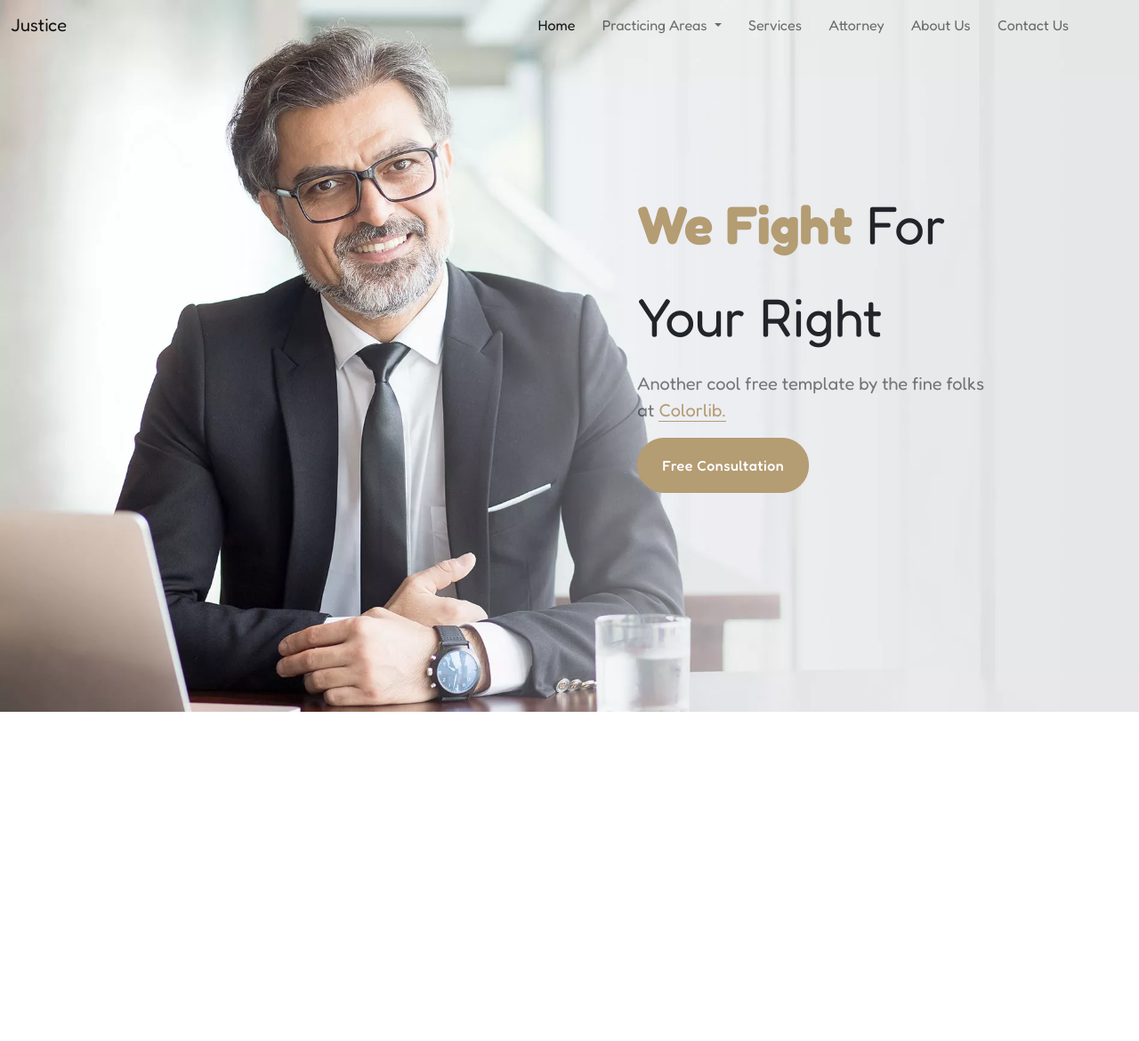
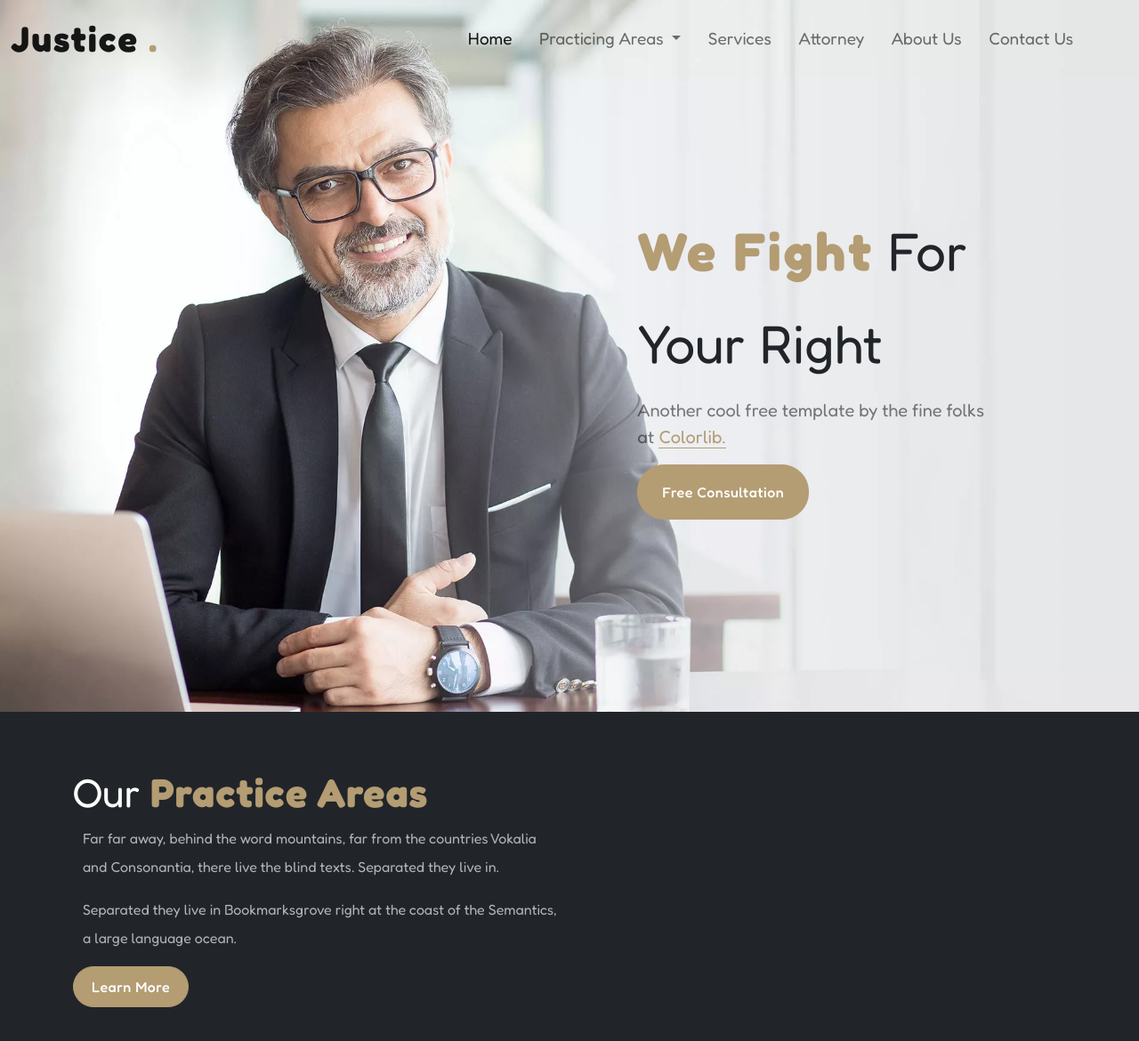
Before and after one commit to ammarahm69/Justice-App, a plain HTML site: page index.html in a window 1280 px wide. Shown: the whole page at 89% size. Before the commit the page ends 800 px from the top, so only its background shows below. Drawn offline with nearby package versions, Linux system fonts and the light colour scheme.

Commit message:
hero-sction added

```diff
--- /dev/null
+++ b/css/repnsive.css
@@ -0,0 +1,26 @@
+@media screen and (min-width:280px) and (max-width:350px) {
+    .fight h1{
+        font-size: 40px;
+    }
+    .mt-4{
+        font-size: 15px;
+        color: rgba(0, 0, 0, 0.5);
+        width: 80%;
+    }
+    .text-prim {
+        font-size: 50px;
+
+        font-weight: 700;
+        color: #b49c73!important;
+    }
+    .btn-secondary{
+        padding: 14px 23px !important;
+        border-radius: 30px !important;
+        background-color:#b49c73!important;
+        border-color: #b49c73!important;
+        font-weight: 500!important;
+        letter-spacing: 0.5px !important;
+        /* color: black !important; */
+
+    }
+}
--- a/css/style.css
+++ b/css/style.css
@@ -3,7 +3,7 @@
     padding: 0;
     box-sizing: border-box;
     font-family: 'Fredik';
-    /* border: 1px solid rgb(8, 8, 8); */
+    /* border: 1px solid red; */
 }
 @font-face {
     font-family: Fredik;
@@ -12,8 +12,17 @@
 ul{
     margin-right: 5%;
 }
+.navbar-brand{
+    font-size: 40px !important;
+    font-weight: 700 !important;
+    letter-spacing: 2px !important;
+}
+.navbar-brand span{
+    color: #b49c73;
+}
 ul li{
     padding-left: 0.9rem;
+    font-size: 19px;
 
 }
 .hero{
@@ -39,6 +48,7 @@ ul li{
 .text-prim {
     font-weight: 700;
     color: #b49c73!important;
+    letter-spacing: 3px !important;
 }
 .mt-4{
     font-size: 20px;
@@ -53,10 +63,40 @@ ul li{
 .btn-secondary{
     padding: 18px 27px !important;
     border-radius: 30px !important;
-    background-color: #b49c73!important;
+    background-color:#b49c73!important;
     border-color: #b49c73!important;
     font-weight: 500!important;
     letter-spacing: 0.5px !important;
-
+    /* color: black !important; */
 
 }
+
+/* PRACTICE SECTION */
+.main-practice{
+    /* display: flex; */
+    width: 100%;
+    height: 700px;
+    background-color: #212529;
+    padding-top: 4rem;
+    color: #fff;
+    /* padding-left: 3rem; */
+}
+.practice-heading h1{
+    font-size: 45px;
+    font-weight: normal;
+}
+#practice-design{
+    color: #b49c73;
+    font-weight: 700;
+    letter-spacing: 1px;
+}
+.practice-text{
+    color:#b2b2b8;
+    line-height: 2rem;
+    font-weight: 400;
+    margin-left:2% ;
+    /* margin-bottom: 1rem; */
+}
+.pr-bt{
+    padding: 10px 20px !important;
+}
--- a/index.html
+++ b/index.html
@@ -7,6 +7,7 @@
     <title>Justice App.com</title>
     <!-- Custom Css -->
     <link rel="stylesheet" href="css/style.css">
+    <link rel="stylesheet" href="css/repnsive.css">
 
     <!-- Bootstrap CSS -->
     <link href="https://cdn.jsdelivr.net/npm/bootstrap@5.0.2/dist/css/bootstrap.min.css" rel="stylesheet"
@@ -20,8 +21,8 @@
         <!-- navbar -->
         <nav class="navbar navbar-expand-lg navbar-light">
             <div class="container-fluid">
-                <a class="navbar-brand" href="#">Justice</a>
-                <button class="navbar-toggler" type="button" data-bs-toggle="collapse"
+                <a class="navbar-brand" href="#">Justice <span> .</span></a>
+                <button class="navbar-toggler shadow-none border-0" type="button" data-bs-toggle="collapse"
                     data-bs-target="#navbarSupportedContent" aria-controls="navbarSupportedContent"
                     aria-expanded="false" aria-label="Toggle navigation">
                     <span class="navbar-toggler-icon"></span>
@@ -32,7 +33,7 @@
                             <a class="nav-link active" aria-current="page" href="#">Home</a>
                         </li>
                         <li class="nav-item dropdown">
-                            <a class="nav-link dropdown-toggle" href="#" id="navbarDropdown" role="button"
+                            <a class="nav-link dropdown-toggle" href="#practicing" id="navbarDropdown" role="button"
                                 data-bs-toggle="dropdown" aria-expanded="false">
                                 Practicing Areas
                             </a>
@@ -45,16 +46,16 @@
                                 <li><a class="dropdown-item" href="#">Menu 2</a></li>
                             </ul>
                         <li class="nav-item">
-                            <a class="nav-link" href="#">Services</a>
+                            <a class="nav-link" href="#services">Services</a>
                         </li>
                         <li class="nav-item">
-                            <a class="nav-link" href="#">Attorney</a>
+                            <a class="nav-link" href="#att">Attorney</a>
                         </li>
                         <li class="nav-item">
-                            <a class="nav-link" href="#">About Us</a>
+                            <a class="nav-link" href="#about">About Us</a>
                         </li>
                         <li class="nav-item">
-                            <a class="nav-link" href="#">Contact Us</a>
+                            <a class="nav-link" href="#contact">Contact Us</a>
                         </li>
                         </li>
 
@@ -69,19 +70,39 @@
                     <div class="fight">
                         <h1><span class="text-prim">We Fight</span> For</h1><br>
                         <h1>Your Right</h1>
-                        <p class="mt-4">Another cool free template by the fine folks at <span class="intro-desk">Colorlib.</span></p>
+                        <p class="mt-4">Another cool free template by the fine folks at <span
+                                class="intro-desk">Colorlib.</span></p>
                         <button type="button" class="btn btn-secondary">Free Consultation</button>
                     </div>
                 </div>
-                <div class="col"></div>
-                <div class="col"></div>
             </div>
         </div>
 
     </div>
 
+    <!-- Practice Section -->
+    <div class="main-practice">
+        <div class="our-sec">
+            <div class="container">
+                <div class="row">
+                    <div class="col-lg-6 col-md-8 col-sm-10 col-12">
+                        <div class="practice-heading">
+                            <h1>Our <span id="practice-design">Practice Areas</span></h1>
+                            <p class="practice-text">Far far away, behind the word mountains, far from the countries
+                                Vokalia and Consonantia, there live the blind texts. Separated they live in. </p>
+                            <p class="practice-text">Separated they live in Bookmarksgrove right at the coast of the
+                                Semantics, a large language ocean.</p>
+                            <button class="btn btn-secondary pr-bt">Learn More</button>
+                        </div>
+                    </div>
+                    <div class="col">
+                        <div class="icon d-flex align-items-center mb-3" ></div>
+                    </div>
+                </div>
 
-
+            </div>
+        </div>
+    </div>
 
 
 
```
